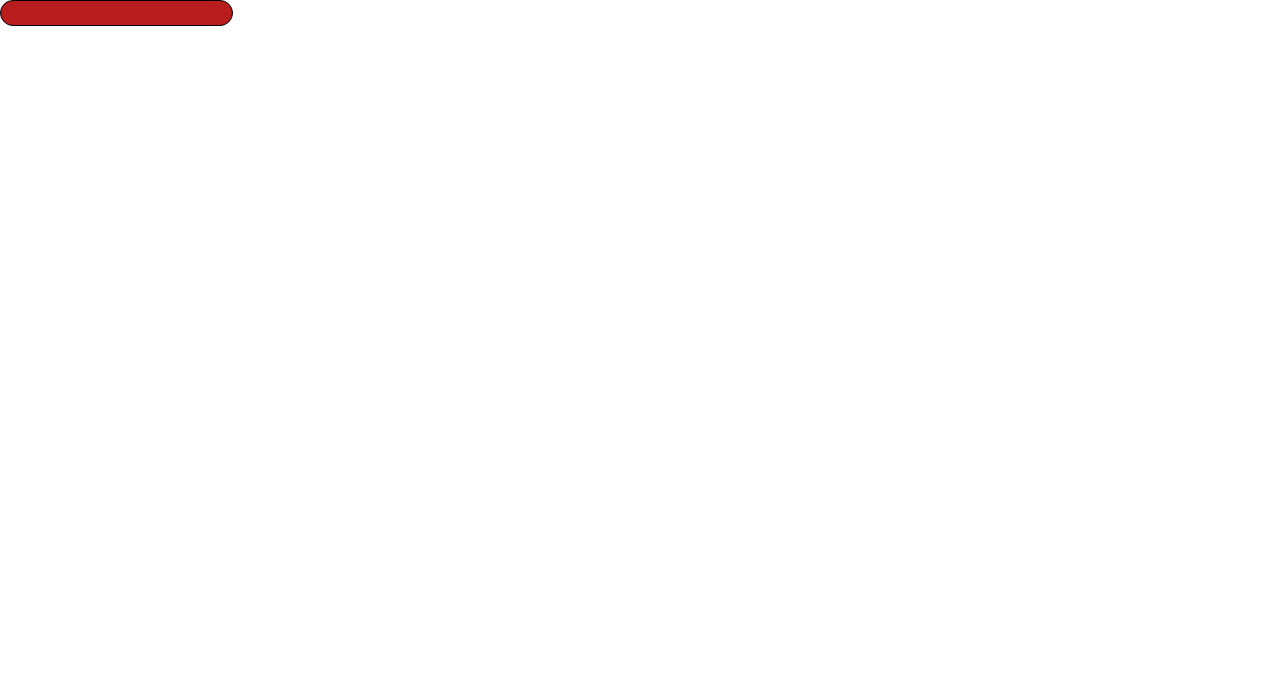
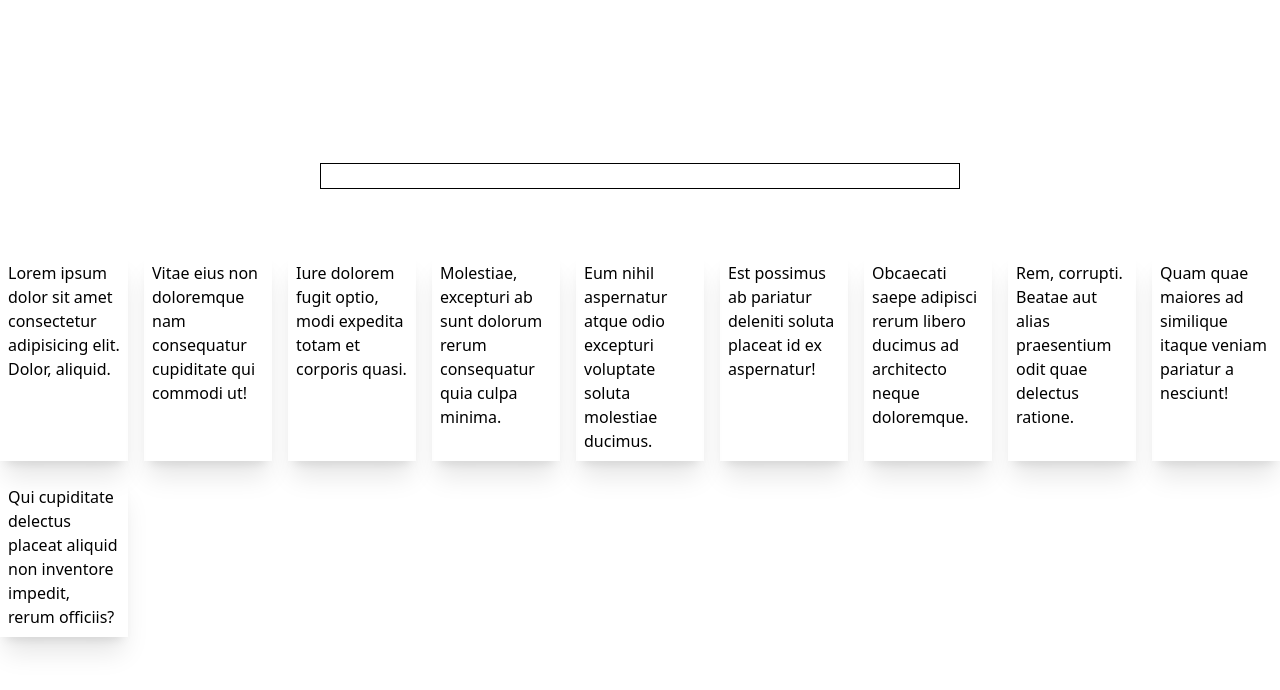
Before and after one commit to Zenthae/vue-query-bug, a Nuxt app: page / in a window 1280 px wide. Shown: the top 690 px of the page. Built offline with nearby package versions, Linux system fonts and the light colour scheme.

Commit message:
home page

```diff
--- a/components/base/BaseInput.vue
+++ b/components/base/BaseInput.vue
@@ -4,6 +4,6 @@
 
 <style>
 .base-input {
-  @apply border border-black text-green-500 rounded-full bg-red-700;
+  @apply border border-black text-green-500;
 }
 </style>
--- a/layouts/default.vue
+++ b/layouts/default.vue
@@ -1,5 +1,5 @@
 <template>
-  <div>
+  <div class="max-h-screen h-screen">
     <slot />
   </div>
 </template>
--- a/pages/index.vue
+++ b/pages/index.vue
@@ -1,9 +1,59 @@
 <template>
-  <div>
-    <BaseInput v-model="searchText" />
+  <div class="page">
+    <BaseInput v-model="searchText" class="mb-16" />
+    <div class="flex gap-4 flex-wrap">
+      <div>
+        Lorem ipsum dolor sit amet consectetur adipisicing elit. Dolor, aliquid.
+      </div>
+      <div>
+        Vitae eius non doloremque nam consequatur cupiditate qui commodi ut!
+      </div>
+      <div>
+        Iure dolorem fugit optio, modi expedita totam et corporis quasi.
+      </div>
+      <div>
+        Molestiae, excepturi ab sunt dolorum rerum consequatur quia culpa
+        minima.
+      </div>
+      <div>
+        Eum nihil aspernatur atque odio excepturi voluptate soluta molestiae
+        ducimus.
+      </div>
+      <div>
+        Est possimus ab pariatur deleniti soluta placeat id ex aspernatur!
+      </div>
+      <div>
+        Obcaecati saepe adipisci rerum libero ducimus ad architecto neque
+        doloremque.
+      </div>
+      <div>
+        Rem, corrupti. Beatae aut alias praesentium odit quae delectus ratione.
+      </div>
+      <div>
+        Quam quae maiores ad similique itaque veniam pariatur a nesciunt!
+      </div>
+      <div>
+        Qui cupiditate delectus placeat aliquid non inventore impedit, rerum
+        officiis?
+      </div>
+    </div>
   </div>
 </template>
 
 <script lang="ts" setup>
 const searchText = ref('');
 </script>
+
+<style lang="scss">
+.page {
+  @apply flex flex-col items-center justify-center h-full;
+
+  input {
+    width: 50%;
+  }
+
+  div > div {
+    @apply shadow-xl p-2 w-32;
+  }
+}
+</style>
--- a/windi.config.ts
+++ b/windi.config.ts
@@ -3,11 +3,19 @@ import { defineConfig } from 'windicss/helpers';
 export default defineConfig({
   preflight: true,
 
-  attributify: {
-    prefix: 'w:',
+  extract: {
+    include: [
+      '**/*.css',
+      '**/*.scss',
+      '**/*.sass',
+      '**/*.vue',
+      '**/*.ts',
+      'windi.config.ts',
+    ],
   },
 
-  shortcuts: {
-    btn: 'py-2 px-4 font-semibold rounded-lg shadow-md',
-  },
+  // TODO: not working
+  // attributify: {
+  //   prefix: 'w:',
+  // },
 });
```
